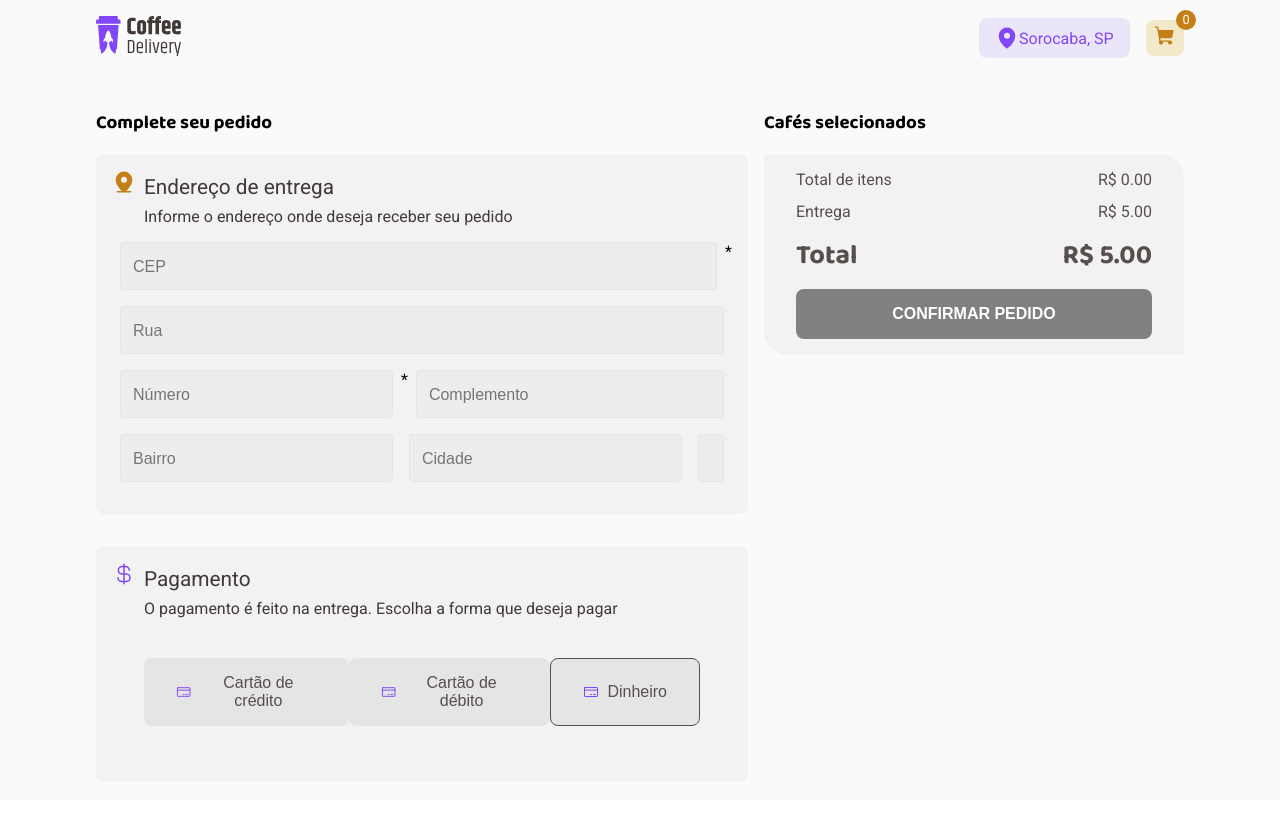
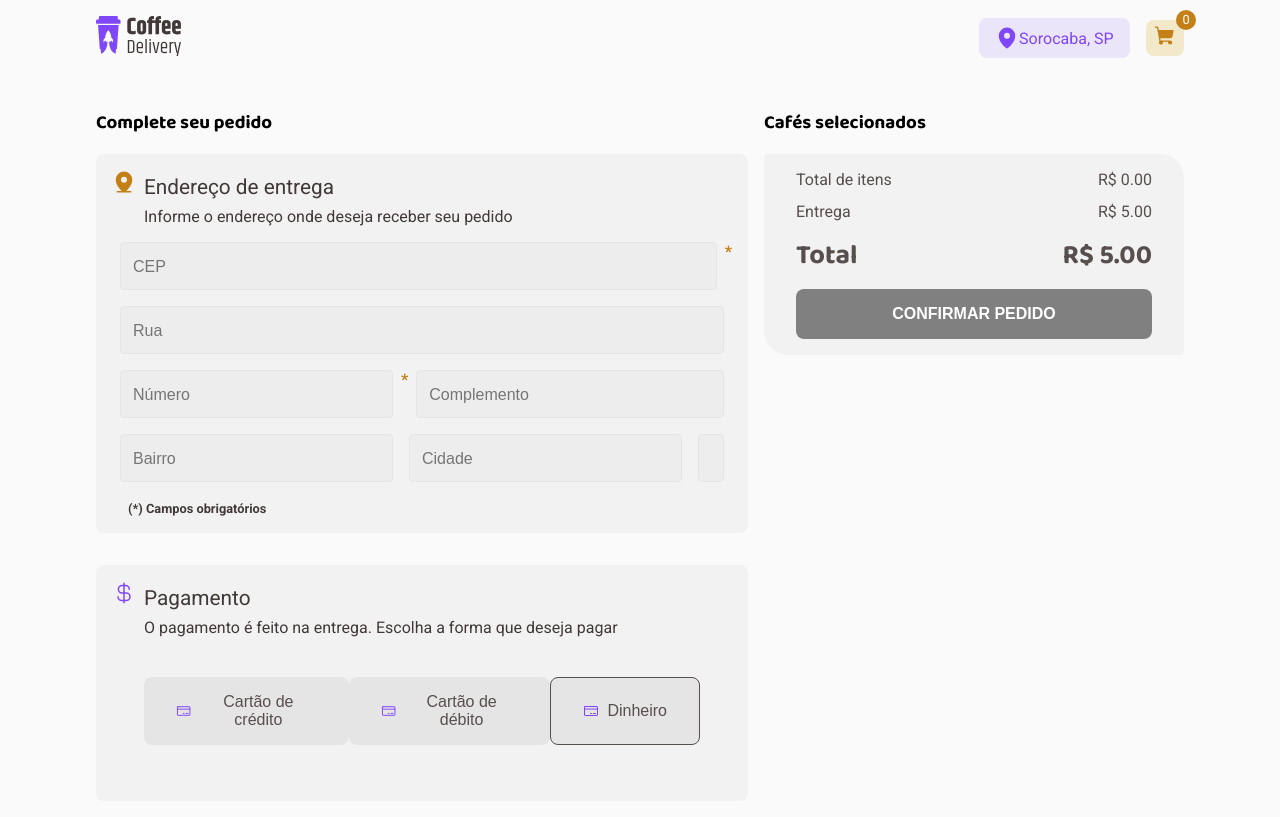
Before and after one commit to felipeavila-dev/coffe-delivery, a React (Vite) app: page /checkout in a window 1280 px wide. Built offline with nearby package versions, Linux system fonts and the light colour scheme.

Commit message:
hotfix: Incluido legenda dos campos obrigátorios ao final do formulario

```diff
--- a/src/pages/Checkout/index.tsx
+++ b/src/pages/Checkout/index.tsx
@@ -74,7 +74,7 @@ export const Checkout = () => {
           <FormArea>
             <FormLine>
               <InputField placeholder="CEP" type='number' onChange={ (e) => handleChangeCep(e) }/>
-              *
+              <span>*</span>
             </FormLine>
 
             <FormLine>
@@ -89,7 +89,9 @@ export const Checkout = () => {
                 type='number'
                 value={ userAddress.numero }
                 onChange={ (e) => handleChangeInput(e) }
-              />*
+              />
+              <span>*</span>
+
 
               <InputField
                 name='Complemento'
@@ -111,6 +113,9 @@ export const Checkout = () => {
               <InputField placeholder="UF" type='text' value={ userAddress.uf  } readOnly/>
             </FormLine>
           </FormArea>
+
+            <span>(*) Campos obrigatórios</span>
+
         </OrderForm>
 
         <PaymentArea>
--- a/src/pages/Checkout/styles.ts
+++ b/src/pages/Checkout/styles.ts
@@ -21,6 +21,14 @@ export const OrderForm = styled.div`
 
   p, small {
     color: ${ props => props.theme.colors.subtitle };
+  }
+
+  >span {
+    color: ${ props => props.theme.colors.subtitle };
+    font-weight: bold;
+    font-size: .8rem;
+    align-content: center;
+    margin-left: 1rem;
   }
 `
 
@@ -66,6 +74,12 @@ export const FormLine = styled.div`
       font-size: 1rem;
     }
   }
+
+  span {
+    font-weight: bold;
+    color: ${ props => props.theme.colors.yellow_dark };
+  }
+
 `;
 
 export const PaymentArea = styled(OrderForm)`
```
Also changed, not shown: src/components/CartArea/index.tsx (line endings or trailing spaces).
